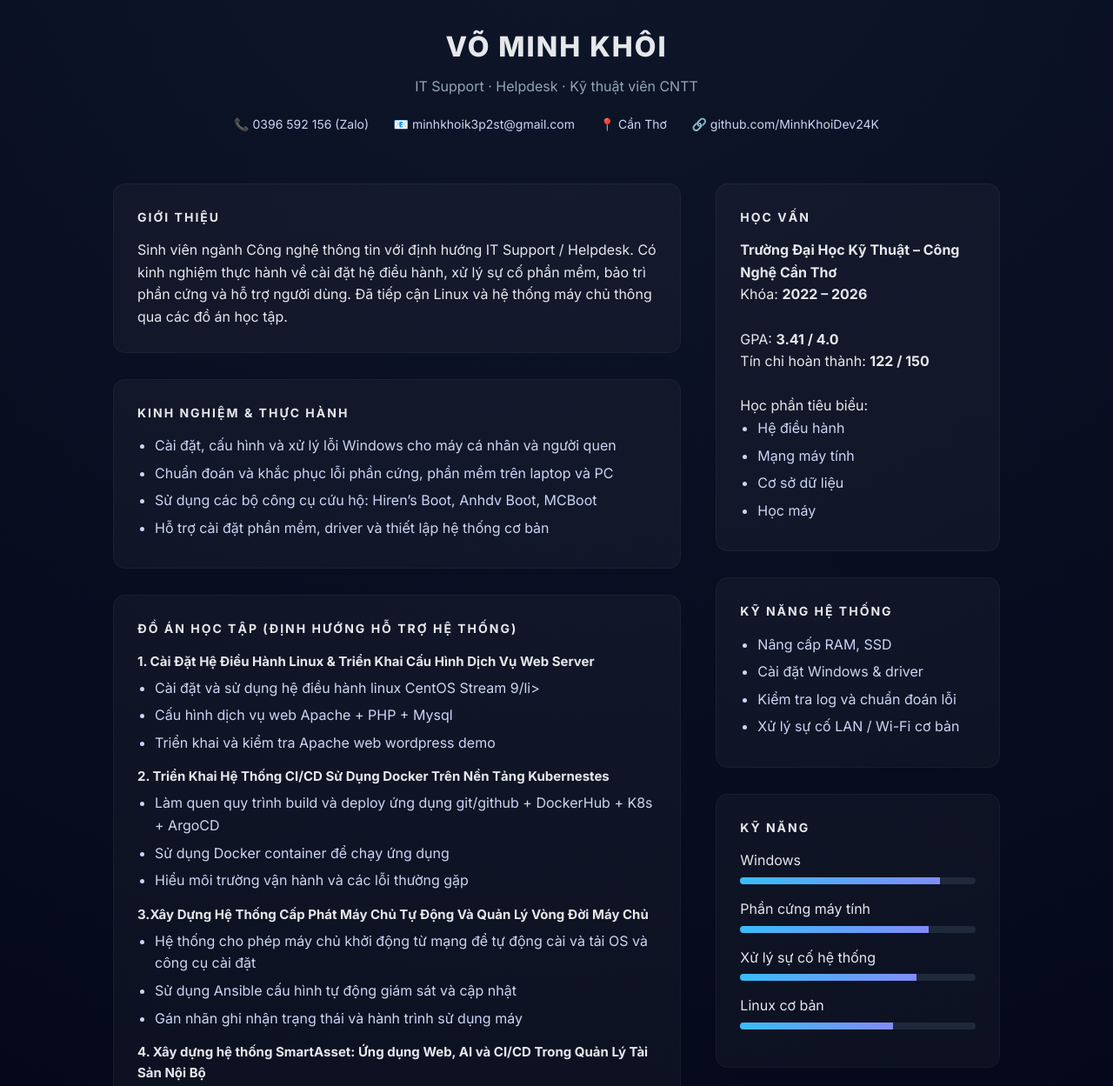
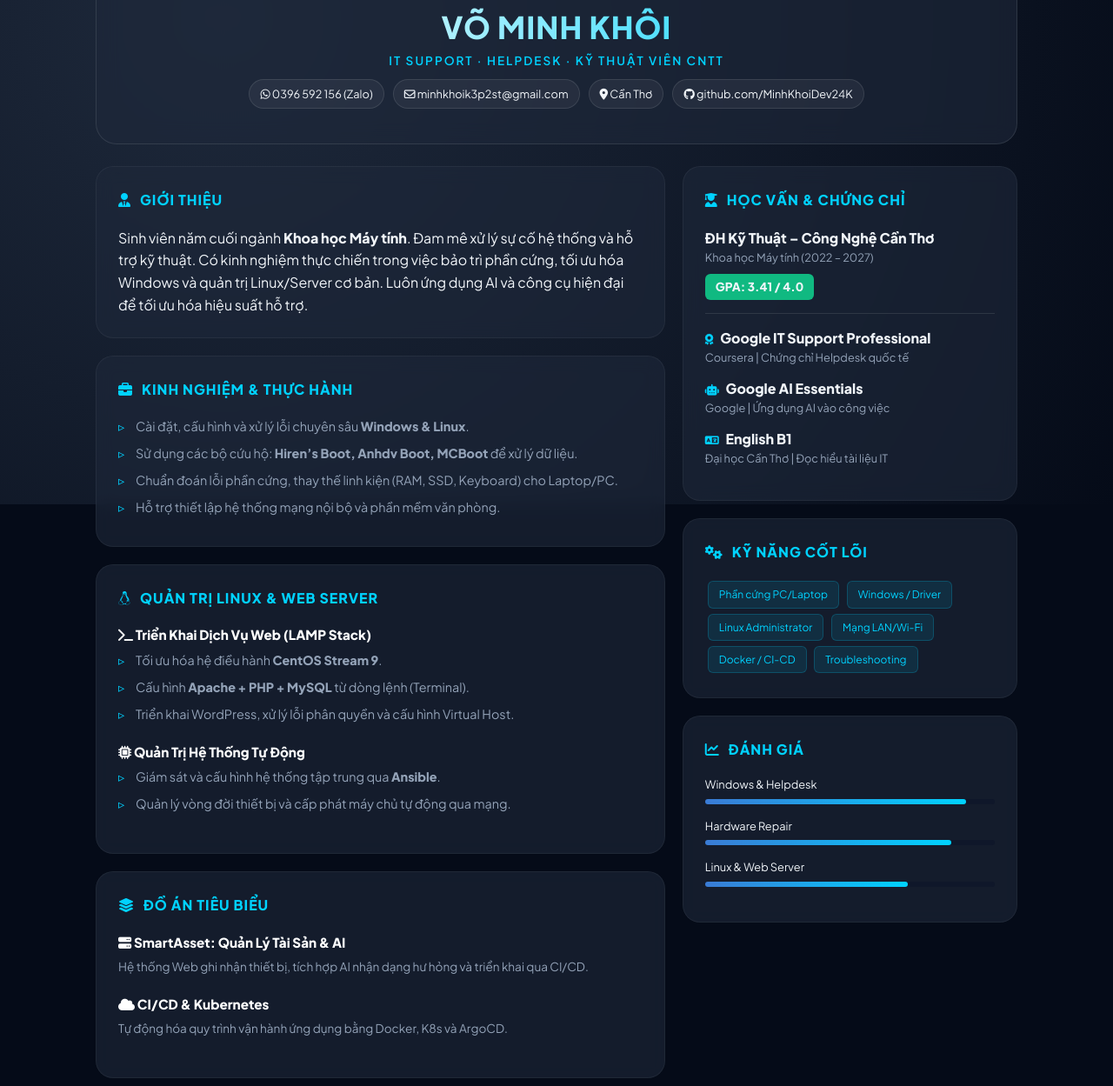
Before and after one commit to MinhKhoiDev24K/Minh-Khoi-Personal-CV, a plain HTML site: page index.html in a window 1280 px wide. Shown: the part 220-1469 px from the top of the page at 87% size. Drawn offline with Linux system fonts and the light colour scheme.

Commit message:
Update Content

```diff
--- a/css/style.css
+++ b/css/style.css
@@ -1,117 +1,183 @@
-* {
-  box-sizing: border-box;
-  margin: 0;
-  padding: 0;
+:root {
+  --primary: #00d2ff;
+  --secondary: #3a7bd5;
+  --bg-dark: #050b18;
+  --card-bg: rgba(30, 41, 59, 0.6);
+  --text-main: #f1f5f9;
+  --text-dim: #94a3b8;
 }
 
+* { box-sizing: border-box; margin: 0; padding: 0; }
+
 body {
-  font-family: 'Inter', sans-serif;
-  background: radial-gradient(circle at top, #0f172a, #020617);
-  color: #e5e7eb;
+  font-family: 'Plus Jakarta Sans', sans-serif;
+  background-color: var(--bg-dark);
+  color: var(--text-main);
   line-height: 1.6;
+}
+
+.glass-bg {
+  position: fixed;
+  top: 0; left: 0; width: 100%; height: 100%;
+  background: radial-gradient(circle at 20% 30%, #1e293b 0%, #050b18 100%);
+  z-index: -1;
 }
 
 .page {
   max-width: 1100px;
-  margin: 40px auto;
-  padding: 40px;
+  margin: 20px auto;
+  padding: 20px;
 }
 
+/* HEADER */
 .header {
+  background: var(--card-bg);
+  backdrop-filter: blur(12px);
+  padding: 40px;
+  border-radius: 24px;
+  border: 1px solid rgba(255, 255, 255, 0.1);
+  margin-bottom: 25px;
+}
+
+.header-container {
+  display: flex;
+  flex-direction: column;
+  align-items: center;
+  gap: 15px;
   text-align: center;
-  margin-bottom: 50px;
 }
 
 .avatar img {
-  width: 140px;
-  height: 140px;
+  width: 120px;
+  height: 120px;
   border-radius: 50%;
-  border: 4px solid #1e293b;
+  border: 3px solid var(--primary);
+  box-shadow: 0 0 15px rgba(0, 210, 255, 0.3);
+  object-fit: cover;
+}
+
+.header h1 {
+  font-size: 2.2rem;
+  letter-spacing: 1px;
+  background: linear-gradient(to right, #fff, var(--primary));
+  -webkit-background-clip: text;
+  -webkit-text-fill-color: transparent;
+}
+
+.subtitle {
+  color: var(--primary);
+  font-weight: 600;
+  text-transform: uppercase;
+  font-size: 0.85rem;
+  letter-spacing: 2px;
+}
+
+.contact-grid {
+  display: flex;
+  flex-wrap: wrap;
+  justify-content: center;
+  gap: 10px;
+  margin-top: 10px;
+}
+
+.contact-grid span {
+  font-size: 0.8rem;
+  background: rgba(255,255,255,0.05);
+  padding: 6px 12px;
+  border-radius: 20px;
+  border: 1px solid rgba(255,255,255,0.1);
+}
+
+/* MAIN CONTENT */
+.content {
+  display: grid;
+  grid-template-columns: 1.7fr 1fr;
+  gap: 20px;
+}
+
+.card {
+  background: var(--card-bg);
+  backdrop-filter: blur(10px);
+  padding: 25px;
+  border-radius: 20px;
+  border: 1px solid rgba(255,255,255,0.05);
   margin-bottom: 20px;
 }
 
-.header h1 {
-  font-size: 32px;
-  font-weight: 800;
-  letter-spacing: 2px;
+.section-title {
+  font-size: 1rem;
+  color: var(--primary);
+  margin-bottom: 18px;
+  display: flex;
+  align-items: center;
+  gap: 10px;
+  text-transform: uppercase;
+  letter-spacing: 1px;
 }
 
-.subtitle {
-  color: #94a3b8;
-  margin: 8px 0 14px;
+/* LISTS & ITEMS */
+.tech-list { list-style: none; margin-top: 5px; }
+.tech-list li {
+  position: relative;
+  padding-left: 20px;
+  margin-bottom: 8px;
+  font-size: 0.9rem;
+  color: var(--text-dim);
+}
+.tech-list li::before {
+  content: "▹";
+  position: absolute;
+  left: 0;
+  color: var(--primary);
 }
 
-.contact span {
+.project-item { margin-bottom: 20px; }
+.project-item h3 { font-size: 0.95rem; color: #fff; margin-bottom: 5px; }
+.project-item p { font-size: 0.85rem; color: var(--text-dim); }
+
+/* CERT & EDU */
+.divider { height: 1px; background: rgba(255, 255, 255, 0.1); margin: 15px 0; }
+.cert-item { margin-bottom: 12px; }
+.cert-item i { color: var(--primary); font-size: 0.8rem; margin-right: 5px; }
+.text-small { font-size: 0.8rem; color: var(--text-dim); }
+
+/* SKILLS & GPA */
+.skill-tag {
   display: inline-block;
-  margin: 6px 12px;
-  font-size: 14px;
-  color: #cbd5f5;
+  background: rgba(0, 210, 255, 0.1);
+  color: var(--primary);
+  padding: 5px 12px;
+  border-radius: 6px;
+  font-size: 0.75rem;
+  margin: 3px;
+  border: 1px solid rgba(0, 210, 255, 0.2);
 }
 
-.content {
-  display: grid;
-  grid-template-columns: 2fr 1fr;
-  gap: 40px;
+.gpa-badge {
+  display: inline-block;
+  margin-top: 8px;
+  padding: 4px 12px;
+  background: #10b981;
+  border-radius: 6px;
+  font-weight: 800;
+  font-size: 0.85rem;
 }
 
-section {
-  background: rgba(255,255,255,0.03);
-  padding: 28px;
-  border-radius: 14px;
-  margin-bottom: 30px;
-  box-shadow: inset 0 0 0 1px rgba(255,255,255,0.04);
+.skill-bar-container { margin-bottom: 15px; font-size: 0.8rem; }
+.progress {
+  height: 6px;
+  background: #0f172a;
+  border-radius: 10px;
+  margin-top: 6px;
+}
+.progress-fill {
+  height: 100%;
+  background: linear-gradient(90deg, var(--secondary), var(--primary));
+  border-radius: 10px;
 }
 
-h2 {
-  font-size: 14px;
-  letter-spacing: 2px;
-  margin-bottom: 14px;
+footer { text-align: center; color: var(--text-dim); padding: 30px 0; font-size: 0.75rem; }
+
+@media (max-width: 850px) {
+  .content { grid-template-columns: 1fr; }
 }
-
-h3 {
-  font-size: 15px;
-  margin: 14px 0 6px;
-}
-
-ul {
-  padding-left: 20px;
-}
-
-li {
-  margin-bottom: 6px;
-  color: #cbd5f5;
-}
-
-.skill {
-  margin-bottom: 16px;
-}
-
-.bar {
-  height: 8px;
-  background: #1e293b;
-  border-radius: 999px;
-  margin-top: 6px;
-  overflow: hidden;
-}
-
-.bar div {
-  height: 100%;
-  background: linear-gradient(90deg, #38bdf8, #818cf8);
-}
-
-footer {
-  text-align: center;
-  margin-top: 40px;
-  color: #94a3b8;
-  font-size: 14px;
-}
-
-@media (max-width: 900px) {
-  .content {
-    grid-template-columns: 1fr;
-  }
-
-  .page {
-    padding: 20px;
-  }
-}
--- a/index.html
+++ b/index.html
@@ -3,162 +3,142 @@
 <head>
   <meta charset="UTF-8" />
   <meta name="viewport" content="width=device-width, initial-scale=1.0"/>
-  <title>Võ Minh Khôi | CV IT Support</title>
-
+  <title>Võ Minh Khôi | IT Support Portfolio</title>
+  <link href="https://fonts.googleapis.com/css2?family=Plus+Jakarta+Sans:wght@300;400;600;800&display=swap" rel="stylesheet">
+  <link rel="stylesheet" href="https://cdnjs.cloudflare.com/ajax/libs/font-awesome/6.4.0/css/all.min.css">
   <link rel="stylesheet" href="css/style.css"/>
-  <link href="https://fonts.googleapis.com/css2?family=Inter:wght@400;500;600;700;800&display=swap" rel="stylesheet">
 </head>
 <body>
 
+<div class="glass-bg"></div>
+
 <div class="page">
-
-  <!-- HEADER -->
   <header class="header">
-    <div class="avatar">
-      <!-- Có ảnh thì thay link, không có để placeholder -->
-      <img src="assets/avartar.jpg" alt="Ảnh đại diện">
-    </div>
-
-    <h1>VÕ MINH KHÔI</h1>
-    <p class="subtitle">IT Support · Helpdesk · Kỹ thuật viên CNTT</p>
-
-    <div class="contact">
-      <span>📞 0396 592 156 (Zalo)</span>
-      <span>📧 minhkhoik3p2st@gmail.com</span>
-      <span>📍 Cần Thơ</span>
-      <span>🔗 github.com/MinhKhoiDev24K</span>
+    <div class="header-container">
+      <div class="avatar">
+        <img src="assets/avartar.jpg" alt="Võ Minh Khôi">
+      </div>
+      <div class="info">
+        <h1>VÕ MINH KHÔI</h1>
+        <p class="subtitle">IT Support · Helpdesk · Kỹ thuật viên CNTT</p>
+        <div class="contact-grid">
+          <span><i class="fa-brands fa-whatsapp"></i> 0396 592 156 (Zalo)</span>
+          <span><i class="fa-regular fa-envelope"></i> minhkhoik3p2st@gmail.com</span>
+          <span><i class="fa-solid fa-location-dot"></i> Cần Thơ</span>
+          <span><i class="fa-brands fa-github"></i> github.com/MinhKhoiDev24K</span>
+        </div>
+      </div>
     </div>
   </header>
 
-  <!-- MAIN -->
   <main class="content">
-
-    <!-- CỘT TRÁI -->
-    <div class="left">
-
-      <section>
-        <h2>GIỚI THIỆU</h2>
+    <div class="left-col">
+      <section class="card">
+        <h2 class="section-title"><i class="fa-solid fa-user-tie"></i> GIỚI THIỆU</h2>
         <p>
-          Sinh viên ngành Công nghệ thông tin với định hướng IT Support / Helpdesk.
-          Có kinh nghiệm thực hành về cài đặt hệ điều hành, xử lý sự cố phần mềm,
-          bảo trì phần cứng và hỗ trợ người dùng. Đã tiếp cận Linux và hệ thống
-          máy chủ thông qua các đồ án học tập.
+          Sinh viên năm cuối ngành <strong>Khoa học Máy tính</strong>. Đam mê xử lý sự cố hệ thống và hỗ trợ kỹ thuật. Có kinh nghiệm thực chiến trong việc bảo trì phần cứng, tối ưu hóa Windows và quản trị Linux/Server cơ bản. Luôn ứng dụng AI và công cụ hiện đại để tối ưu hóa hiệu suất hỗ trợ.
         </p>
       </section>
 
-      <section>
-        <h2>KINH NGHIỆM & THỰC HÀNH</h2>
-        <ul>
-          <li>Cài đặt, cấu hình và xử lý lỗi Windows cho máy cá nhân và người quen</li>
-          <li>Chuẩn đoán và khắc phục lỗi phần cứng, phần mềm trên laptop và PC</li>
-          <li>Sử dụng các bộ công cụ cứu hộ: Hiren’s Boot, Anhdv Boot, MCBoot</li>
-          <li>Hỗ trợ cài đặt phần mềm, driver và thiết lập hệ thống cơ bản</li>
+      <section class="card">
+        <h2 class="section-title"><i class="fa-solid fa-briefcase"></i> KINH NGHIỆM & THỰC HÀNH</h2>
+        <ul class="tech-list">
+          <li>Cài đặt, cấu hình và xử lý lỗi chuyên sâu <strong>Windows & Linux</strong>.</li>
+          <li>Sử dụng các bộ cứu hộ: <strong>Hiren’s Boot, Anhdv Boot, MCBoot</strong> để xử lý dữ liệu.</li>
+          <li>Chuẩn đoán lỗi phần cứng, thay thế linh kiện (RAM, SSD, Keyboard) cho Laptop/PC.</li>
+          <li>Hỗ trợ thiết lập hệ thống mạng nội bộ và phần mềm văn phòng.</li>
         </ul>
       </section>
 
-      <section>
-        <h2>ĐỒ ÁN HỌC TẬP (ĐỊNH HƯỚNG HỖ TRỢ HỆ THỐNG)</h2>
-
-        <h3>1. Cài Đặt Hệ Điều Hành Linux & Triển Khai Cấu Hình Dịch Vụ Web Server</h3>
-        <ul>
-          <li>Cài đặt và sử dụng hệ điều hành linux CentOS Stream 9/li>
-          <li>Cấu hình dịch vụ web Apache + PHP + Mysql</li>
-          <li>Triển khai và kiểm tra Apache web wordpress demo</li>
-        </ul>
-
-        <h3>2. Triển Khai Hệ Thống CI/CD Sử Dụng Docker Trên Nền Tảng Kubernestes</h3>
-        <ul>
-          <li>Làm quen quy trình build và deploy ứng dụng git/github + DockerHub + K8s + ArgoCD</li>
-          <li>Sử dụng Docker container để chạy ứng dụng</li>
-          <li>Hiểu môi trường vận hành và các lỗi thường gặp</li>
-        </ul>
-
-        <h3>3.Xây Dựng Hệ Thống Cấp Phát Máy Chủ Tự Động Và Quản Lý Vòng Đời Máy Chủ</h3>
-        <ul>
-          <li>Hệ thống cho phép máy chủ khởi động từ mạng để tự động cài và tải OS và công cụ cài đặt</li>
-          <li>Sử dụng Ansible cấu hình tự động giám sát và cập nhật</li>
-          <li>Gán nhãn ghi nhận trạng thái và hành trình sử dụng máy</li>
-        </ul>
-
-        <h3>4. Xây dựng hệ thống SmartAsset: Ứng dụng Web, AI và CI/CD Trong Quản Lý Tài Sản Nội Bộ</h3>
-        <ul>
-          <li>Xây dựng trang web hệ thống hỗ trợ ghi nhận trạng thái tình trạng của thiết bị tài sản</li>
-          <li>Huấn luyện tích hợp mô hình máy học nhận dạng tình trạng tài sản</li>
-          <li>Kết hợp triển khai theo quy trình CI/CD </li>
-        </ul>
-      </section>
-
-    </div>
-
-    <!-- CỘT PHẢI -->
-    <div class="right">
-
-      <section>
-        <h2>HỌC VẤN</h2>
-        <p>
-          <strong>Trường Đại Học Kỹ Thuật – Công Nghệ Cần Thơ</strong><br>
-          <!-- <strong>Kỹ sư Công nghệ Thông tin</strong><br> -->
-          Khóa: <strong>2022 – 2026</strong><br><br>
-
-          GPA: <strong>3.41 / 4.0</strong><br>
-          Tín chỉ hoàn thành: <strong>122 / 150</strong><br><br>
-
-          Học phần tiêu biểu:
-        </p>
-        <ul>
-          <li>Hệ điều hành</li>
-          <li>Mạng máy tính</li>
-          <li>Cơ sở dữ liệu</li>
-          <li>Học máy</li>
-        </ul>
-      </section>
-
-      <section>
-        <h2>KỸ NĂNG HỆ THỐNG</h2>
-        <ul>
-          <li>Nâng cấp RAM, SSD</li>
-          <li>Cài đặt Windows & driver</li>
-          <li>Kiểm tra log và chuẩn đoán lỗi</li>
-          <li>Xử lý sự cố LAN / Wi-Fi cơ bản</li>
-        </ul>
-      </section>
-
-
-      <section>
-        <h2>KỸ NĂNG</h2>
-
-        <div class="skill">
-          <span>Windows</span>
-          <div class="bar"><div style="width:85%"></div></div>
+      <section class="card">
+        <h2 class="section-title"><i class="fa-brands fa-linux"></i> QUẢN TRỊ LINUX & WEB SERVER</h2>
+        <div class="project-item">
+          <h3><i class="fa-solid fa-terminal"></i> Triển Khai Dịch Vụ Web (LAMP Stack)</h3>
+          <ul class="tech-list">
+            <li>Tối ưu hóa hệ điều hành <strong>CentOS Stream 9</strong>.</li>
+            <li>Cấu hình <strong>Apache + PHP + MySQL</strong> từ dòng lệnh (Terminal).</li>
+            <li>Triển khai WordPress, xử lý lỗi phân quyền và cấu hình Virtual Host.</li>
+          </ul>
         </div>
-
-        <div class="skill">
-          <span>Phần cứng máy tính</span>
-          <div class="bar"><div style="width:80%"></div></div>
-        </div>
-
-        <div class="skill">
-          <span>Xử lý sự cố hệ thống</span>
-          <div class="bar"><div style="width:75%"></div></div>
-        </div>
-
-        <div class="skill">
-          <span>Linux cơ bản</span>
-          <div class="bar"><div style="width:65%"></div></div>
+        <div class="project-item">
+          <h3><i class="fa-solid fa-microchip"></i> Quản Trị Hệ Thống Tự Động</h3>
+          <ul class="tech-list">
+            <li>Giám sát và cấu hình hệ thống tập trung qua <strong>Ansible</strong>.</li>
+            <li>Quản lý vòng đời thiết bị và cấp phát máy chủ tự động qua mạng.</li>
+          </ul>
         </div>
       </section>
 
+      <section class="card">
+        <h2 class="section-title"><i class="fa-solid fa-layer-group"></i> ĐỒ ÁN TIÊU BIỂU</h2>
+        <div class="project-item">
+          <h3><i class="fa-solid fa-server"></i> SmartAsset: Quản Lý Tài Sản & AI</h3>
+          <p>Hệ thống Web ghi nhận thiết bị, tích hợp AI nhận dạng hư hỏng và triển khai qua CI/CD.</p>
+        </div>
+        <div class="project-item">
+          <h3><i class="fa-solid fa-cloud"></i> CI/CD & Kubernetes</h3>
+          <p>Tự động hóa quy trình vận hành ứng dụng bằng Docker, K8s và ArgoCD.</p>
+        </div>
+      </section>
+    </div>
 
+    <div class="right-col">
+      <section class="card">
+        <h2 class="section-title"><i class="fa-solid fa-user-graduate"></i> HỌC VẤN & CHỨNG CHỈ</h2>
+        <div class="edu-box">
+          <p><strong>ĐH Kỹ Thuật – Công Nghệ Cần Thơ</strong></p>
+          <p class="text-small">Khoa học Máy tính (2022 – 2027)</p>
+          <div class="gpa-badge">GPA: 3.41 / 4.0</div>
+        </div>
 
+        <div class="divider"></div>
+
+        <div class="cert-item">
+          <p><i class="fa-solid fa-award"></i> <strong>Google IT Support Professional</strong></p>
+          <p class="text-small">Coursera | Chứng chỉ Helpdesk quốc tế</p>
+        </div>
+        <div class="cert-item">
+          <p><i class="fa-solid fa-robot"></i> <strong>Google AI Essentials</strong></p>
+          <p class="text-small">Google | Ứng dụng AI vào công việc</p>
+        </div>
+        <div class="cert-item">
+          <p><i class="fa-solid fa-language"></i> <strong>English B1</strong></p>
+          <p class="text-small">Đại học Cần Thơ | Đọc hiểu tài liệu IT</p>
+        </div>
+      </section>
+
+      <section class="card">
+        <h2 class="section-title"><i class="fa-solid fa-gears"></i> KỸ NĂNG CỐT LÕI</h2>
+        <div class="skill-tag">Phần cứng PC/Laptop</div>
+        <div class="skill-tag">Windows / Driver</div>
+        <div class="skill-tag">Linux Administrator</div>
+        <div class="skill-tag">Mạng LAN/Wi-Fi</div>
+        <div class="skill-tag">Docker / CI-CD</div>
+        <div class="skill-tag">Troubleshooting</div>
+      </section>
+
+      <section class="card">
+        <h2 class="section-title"><i class="fa-solid fa-chart-line"></i> ĐÁNH GIÁ</h2>
+        <div class="skill-bar-container">
+          <span>Windows & Helpdesk</span>
+          <div class="progress"><div class="progress-fill" style="width: 90%"></div></div>
+        </div>
+        <div class="skill-bar-container">
+          <span>Hardware Repair</span>
+          <div class="progress"><div class="progress-fill" style="width: 85%"></div></div>
+        </div>
+        <div class="skill-bar-container">
+          <span>Linux & Web Server</span>
+          <div class="progress"><div class="progress-fill" style="width: 70%"></div></div>
+        </div>
+      </section>
     </div>
   </main>
 
   <footer>
-    © 2026 Võ Minh Khôi
+    <p>© 2026 Võ Minh Khôi | Thiết kế cho mục tiêu IT Support chuyên nghiệp</p>
   </footer>
-
 </div>
 
-<!-- <script src="js/main.js"></script> -->
 </body>
 </html>
```
